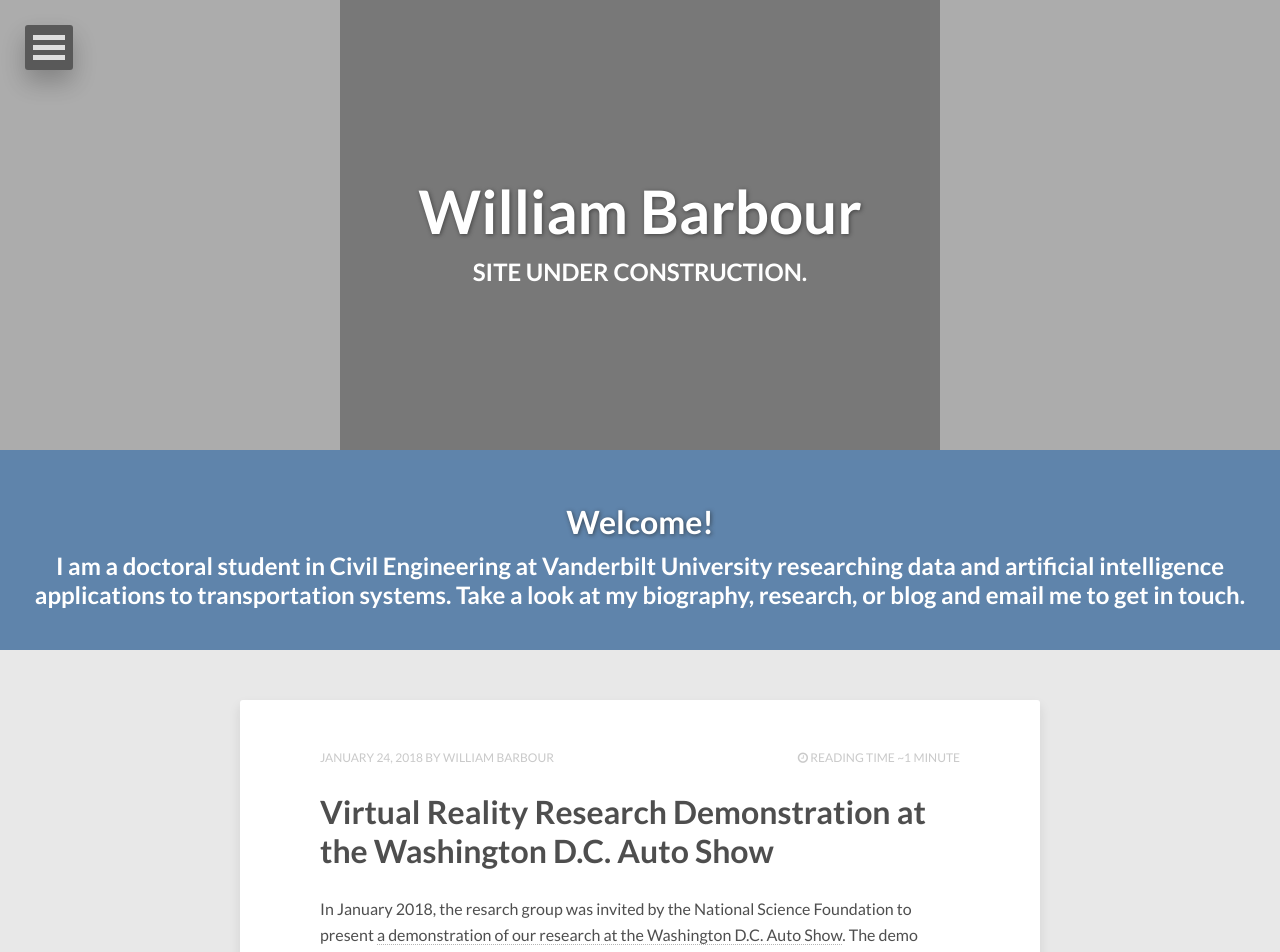
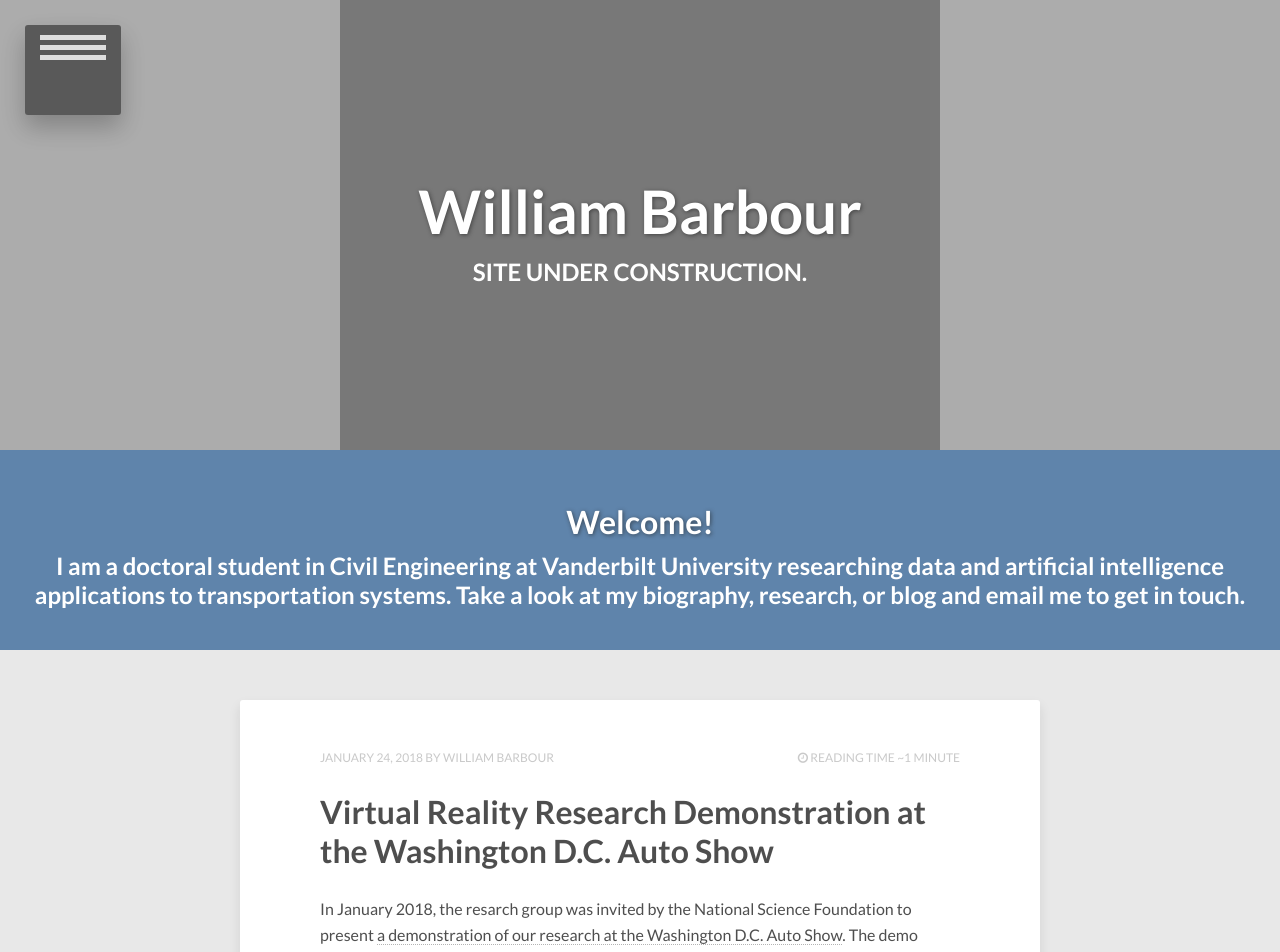
Before and after one commit to barbourww/barbourww.github.io, a Jekyll site: the page built from index.html, in a window 1280 px wide. Shown: the top 952 px of the page. Built offline with Jekyll 4.4.1, drawn with Linux system fonts in a browser that asks for light colours; nearby versions of some CDN libraries; the list of posts is cut into pages by our own code; comment, search, counter and statistics services are not loaded.

Commit message:
Tried to make menu button larger

```diff
--- a/_sass/_dl-menu.scss
+++ b/_sass/_dl-menu.scss
@@ -31,8 +31,8 @@
 		left: 0;
 		background: $comp-color;
 		border: none;
-		width: 48px;
-		height: 45px;
+		width: 96px;
+		height: 90px;
 		text-indent: -900em;
 		overflow: hidden;
 		position: relative;
```
